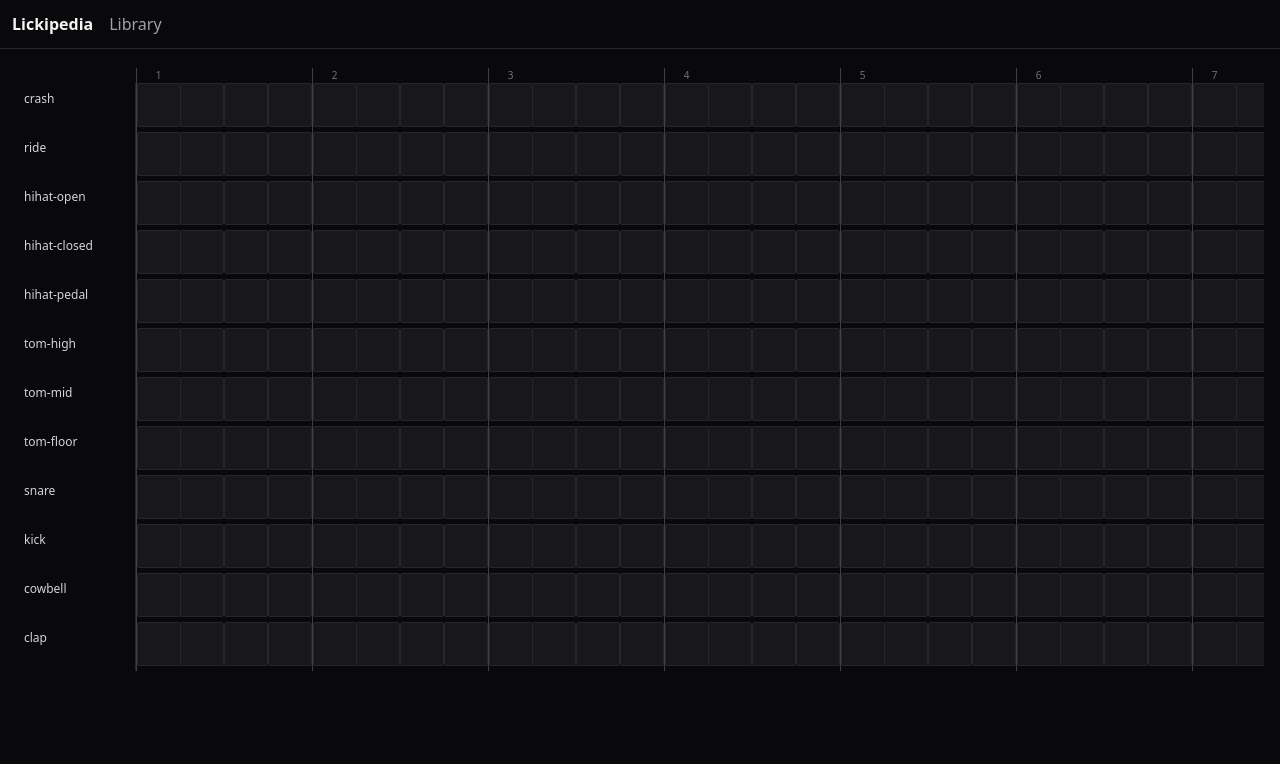
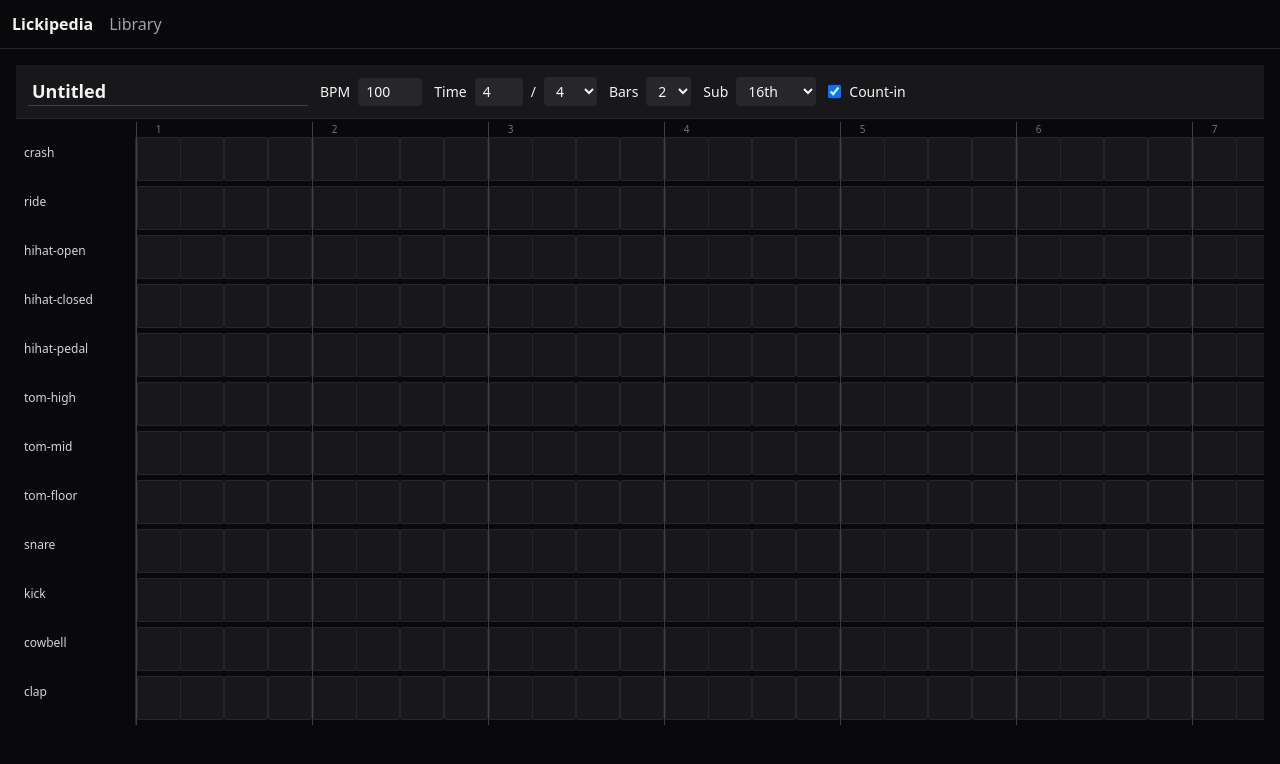
Before and after one commit to offpolicy/lickipedia, a React (Vite) app in the folder web/: page / in a window 1280 px wide. Shown: the top 764 px of the page. Built offline with nearby package versions, Linux system fonts and the light colour scheme.

Commit message:
feat(ui): Toolbar with BPM, time-sig, bars, subdivision, count-in

```diff
--- /dev/null
+++ b/web/src/components/Toolbar.tsx
@@ -0,0 +1,83 @@
+import { useEditor } from '../state/EditorContext'
+import { totalCells } from '../grid/grid'
+import type { Grid, Subdivision, TimeSignature } from '../grid/grid'
+
+const UNITS: TimeSignature['unit'][] = [2, 4, 8, 16]
+const SUBS: { id: Subdivision; label: string }[] = [
+  { id: 1, label: '1/beat' }, { id: 2, label: '8th' },
+  { id: 3, label: 'triplet' }, { id: 4, label: '16th' },
+  { id: 6, label: '16-trip' }, { id: 8, label: '32nd' },
+]
+const BARS = [1, 2, 4, 8]
+
+export function Toolbar() {
+  const { state, dispatch } = useEditor()
+  const { lick, countIn } = state
+
+  const wouldDiscard = (newGrid: Grid) => {
+    const max = totalCells(newGrid)
+    return Object.keys(lick.hits).some((k) => Number(k.split(':')[1]) >= max)
+  }
+  const tryResize = (newGrid: Grid) => {
+    if (wouldDiscard(newGrid) && !confirm('This will discard hits that no longer fit. Continue?')) return
+    dispatch({ type: 'resize-grid', grid: newGrid })
+  }
+
+  return (
+    <div className="flex flex-wrap items-center gap-3 p-3 bg-zinc-900 border-b border-zinc-800">
+      <input
+        value={lick.name}
+        onChange={(e) => dispatch({ type: 'set-name', name: e.target.value })}
+        className="bg-transparent border-b border-zinc-700 px-1 text-lg font-semibold focus:outline-none focus:border-amber-400"
+      />
+      <label className="text-sm flex items-center gap-2">
+        BPM
+        <input
+          type="number" min={40} max={240} value={lick.bpm}
+          onChange={(e) => dispatch({ type: 'set-bpm', bpm: Number(e.target.value) })}
+          className="w-16 bg-zinc-800 px-2 py-1 rounded"
+        />
+      </label>
+      <label className="text-sm flex items-center gap-2">
+        Time
+        <input
+          type="number" min={1} max={15} value={lick.grid.timeSig.beats}
+          onChange={(e) => tryResize({ ...lick.grid, timeSig: { ...lick.grid.timeSig, beats: Number(e.target.value) } })}
+          className="w-12 bg-zinc-800 px-2 py-1 rounded"
+        />
+        /
+        <select
+          value={lick.grid.timeSig.unit}
+          onChange={(e) => tryResize({ ...lick.grid, timeSig: { ...lick.grid.timeSig, unit: Number(e.target.value) as TimeSignature['unit'] } })}
+          className="bg-zinc-800 px-2 py-1 rounded"
+        >
+          {UNITS.map((u) => <option key={u} value={u}>{u}</option>)}
+        </select>
+      </label>
+      <label className="text-sm flex items-center gap-2">
+        Bars
+        <select
+          value={lick.grid.bars}
+          onChange={(e) => tryResize({ ...lick.grid, bars: Number(e.target.value) })}
+          className="bg-zinc-800 px-2 py-1 rounded"
+        >
+          {BARS.map((b) => <option key={b} value={b}>{b}</option>)}
+        </select>
+      </label>
+      <label className="text-sm flex items-center gap-2">
+        Sub
+        <select
+          value={lick.grid.subdivision}
+          onChange={(e) => tryResize({ ...lick.grid, subdivision: Number(e.target.value) as Subdivision })}
+          className="bg-zinc-800 px-2 py-1 rounded"
+        >
+          {SUBS.map((s) => <option key={s.id} value={s.id}>{s.label}</option>)}
+        </select>
+      </label>
+      <label className="text-sm flex items-center gap-2">
+        <input type="checkbox" checked={countIn} onChange={(e) => dispatch({ type: 'set-count-in', countIn: e.target.checked })} />
+        Count-in
+      </label>
+    </div>
+  )
+}
--- a/web/src/views/Editor.tsx
+++ b/web/src/views/Editor.tsx
@@ -1,12 +1,14 @@
 import { useState } from 'react'
 import { StepGrid } from '../components/StepGrid'
 import { CellSheet } from '../components/CellSheet'
+import { Toolbar } from '../components/Toolbar'
 import type { Drum } from '../grid/lick'
 
 export function Editor() {
   const [activeCell, setActiveCell] = useState<{ drum: Drum; step: number } | null>(null)
   return (
     <div className="p-4">
+      <Toolbar />
       <StepGrid onCellLongPress={(drum, step) => setActiveCell({ drum, step })} />
       {activeCell && (
         <CellSheet
```
